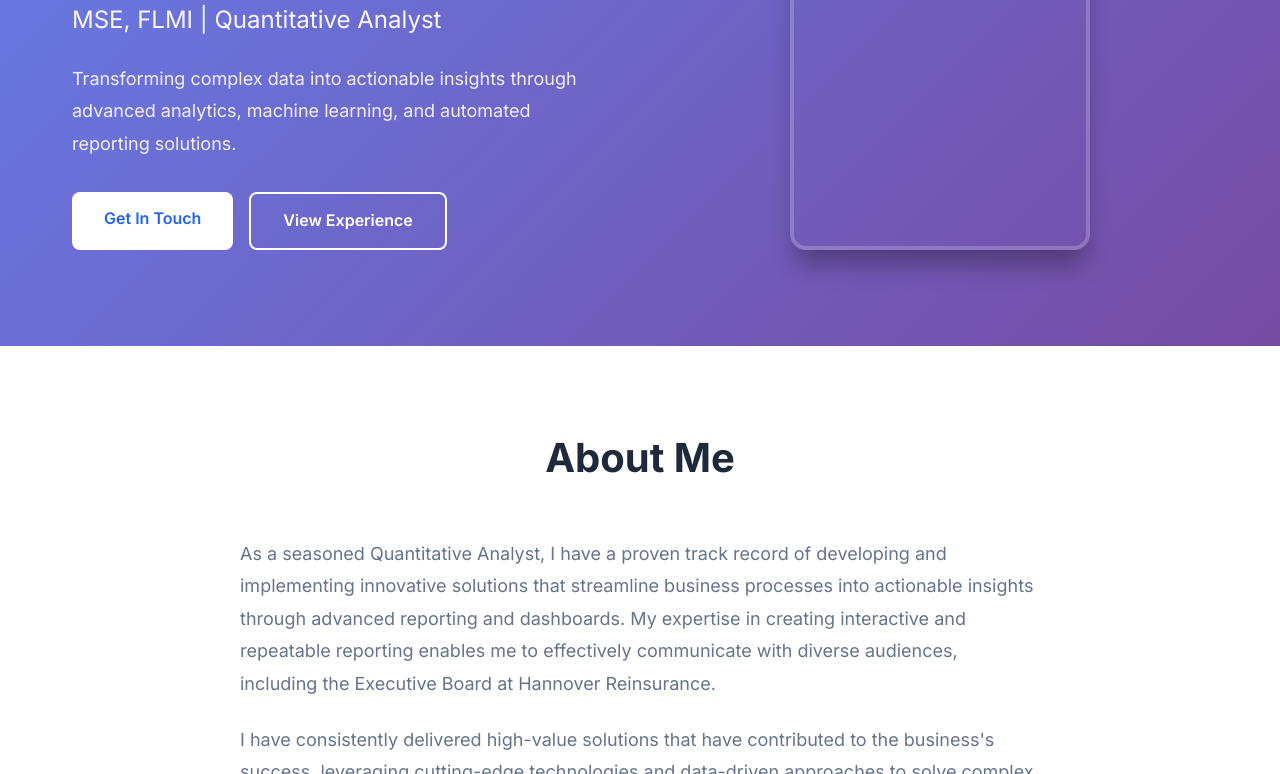
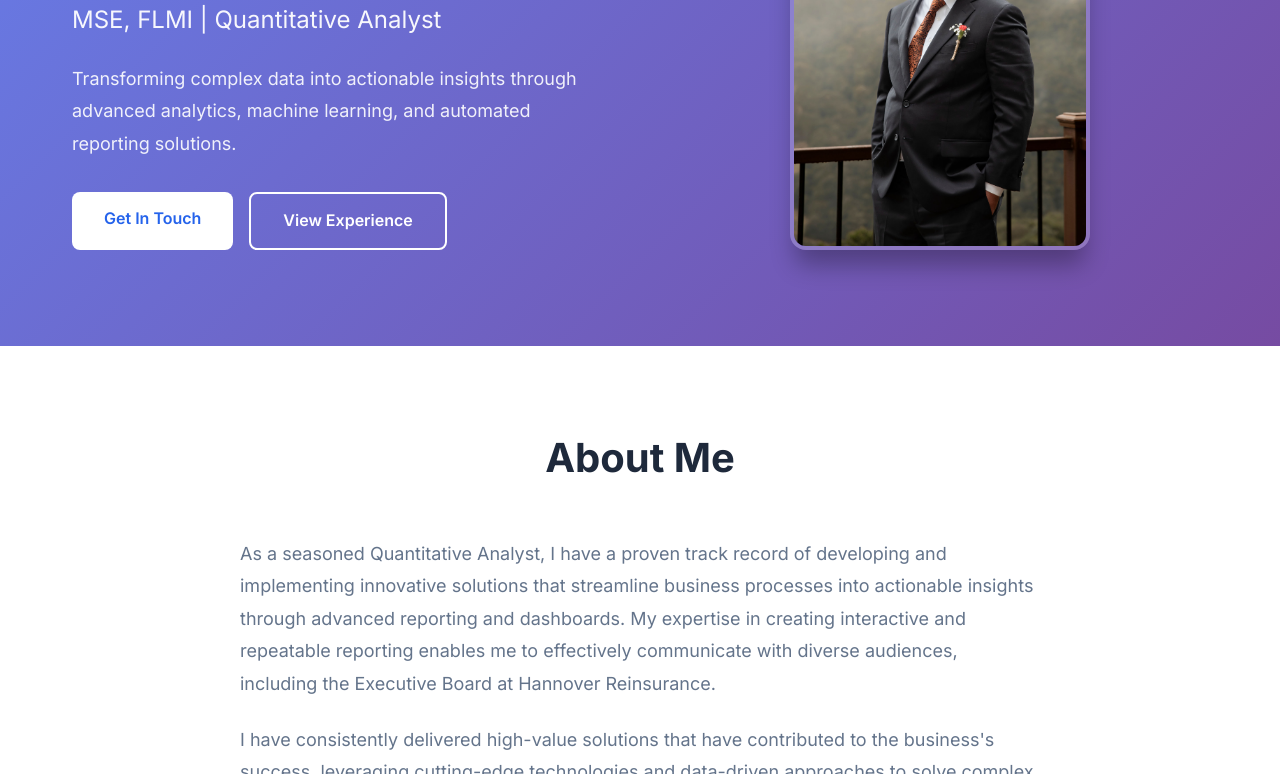
Before and after one commit to jbrowns2/personal-site, a plain HTML site: page index.html in a window 1280 px wide. Shown: the part 326-1100 px from the top of the page. Drawn offline with Linux system fonts and the light colour scheme.

Commit message:
Add profile photo to hero section

```diff
--- a/index.html
+++ b/index.html
@@ -46,7 +46,7 @@
                     </div>
                 </div>
                 <div class="hero-image">
-                    <img src="photo.jpg" alt="Jonathan Brownstein" class="profile-photo">
+                    <img src="images/photo.jpg" alt="Jonathan Brownstein" class="profile-photo">
                 </div>
             </div>
         </div>
```
Also changed, not shown: images/photo.jpg (added).
